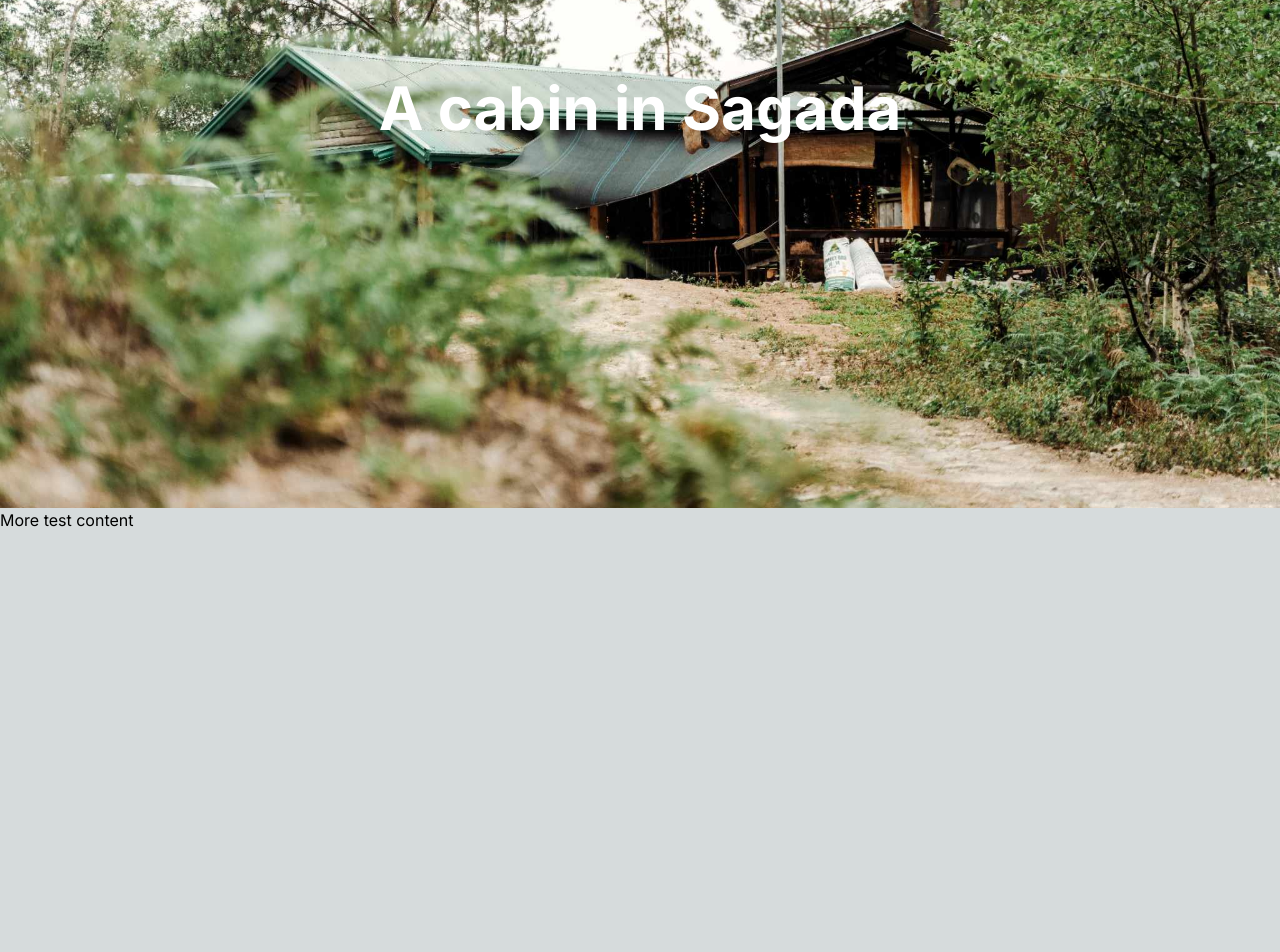
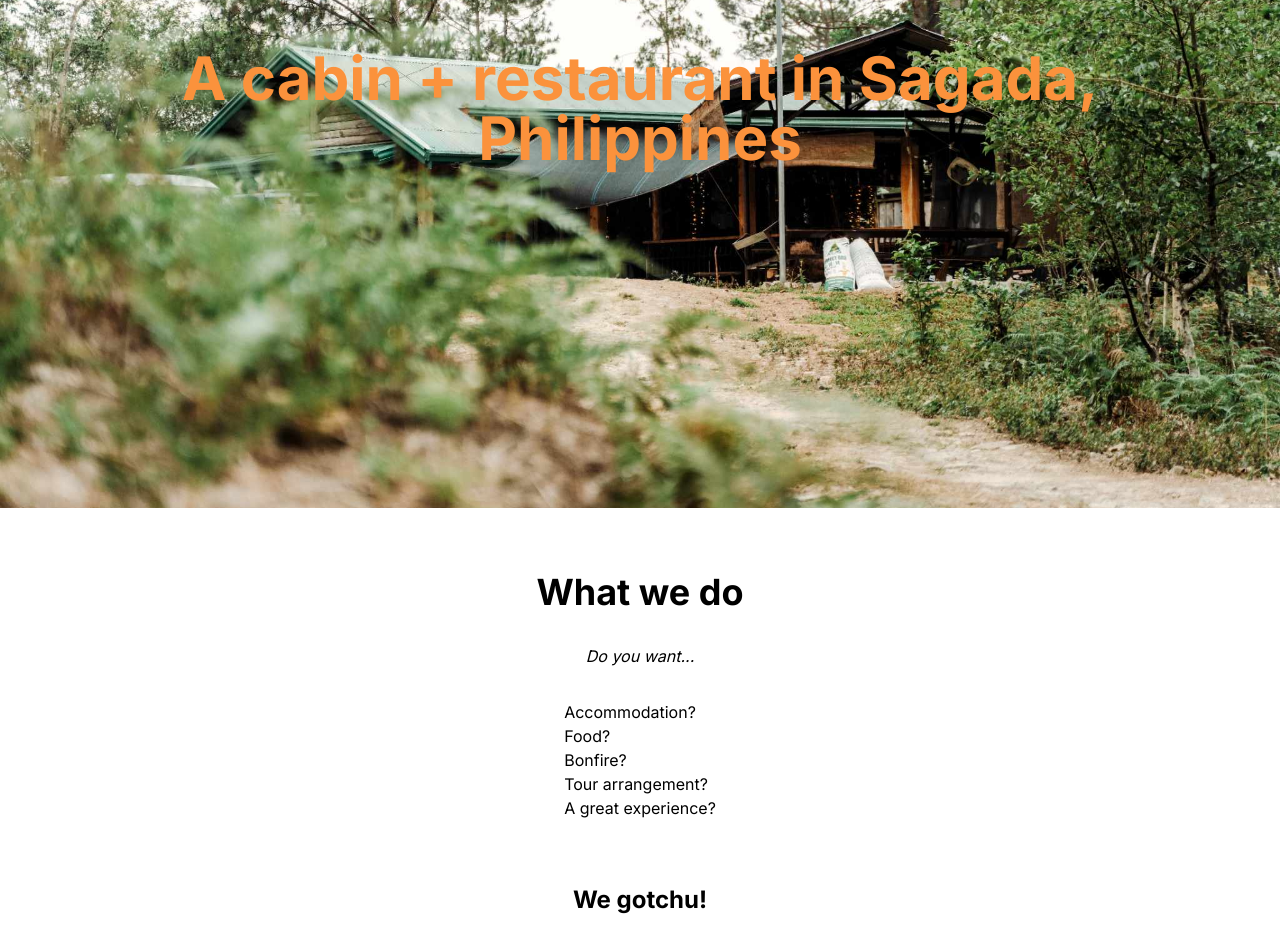
Before and after one commit to kenmalik/tagpuan-lolo-dads, a Next.js app: page / in a window 1280 px wide. Shown: the part 292-1244 px from the top of the page. Before the commit the page ends 824 px from the top, so only its background shows below. Built offline with nearby package versions, Linux system fonts and the light colour scheme.

Commit message:
feat: add second section placeholder

```diff
--- a/app/globals.css
+++ b/app/globals.css
@@ -4,7 +4,7 @@
 
 :root {
   --foreground-rgb: 0, 0, 0;
-  --background-rgb: 214, 219, 220;
+  --background-rgb: 255, 255, 255;
 }
 
 body {
--- a/app/page.tsx
+++ b/app/page.tsx
@@ -18,12 +18,23 @@ export default function Home() {
             }}
           />
           <div className="absolute flex h-full w-full items-center justify-center p-12">
-            <h1 className="text-center text-6xl font-bold text-white">
-              A cabin in Sagada
+            <h1 className="text-center text-6xl font-bold text-orange-400">
+              A cabin + restaurant in Sagada, Philippines
             </h1>
           </div>
         </section>
-        <div>More test content</div>
+        <section className="mx-16 my-16 flex flex-col items-center">
+          <h1 className="mb-8 text-4xl font-bold">What we do</h1>
+          <p className="mb-8 italic">Do you want...</p>
+          <ul className="mb-16">
+            <li>Accommodation?</li>
+            <li>Food?</li>
+            <li>Bonfire?</li>
+            <li>Tour arrangement?</li>
+            <li>A great experience?</li>
+          </ul>
+          <p className="text-2xl font-bold">We gotchu!</p>
+        </section>
       </main>
     </>
   );
```
